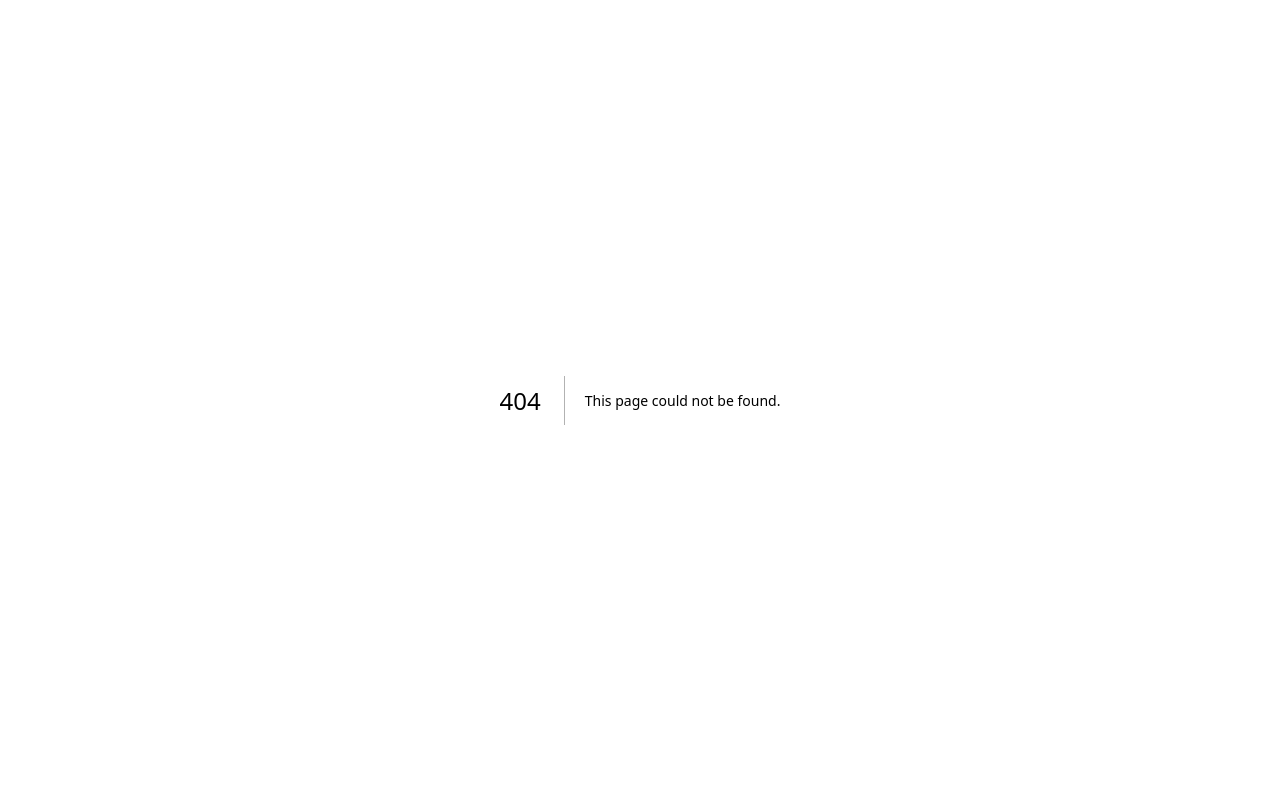
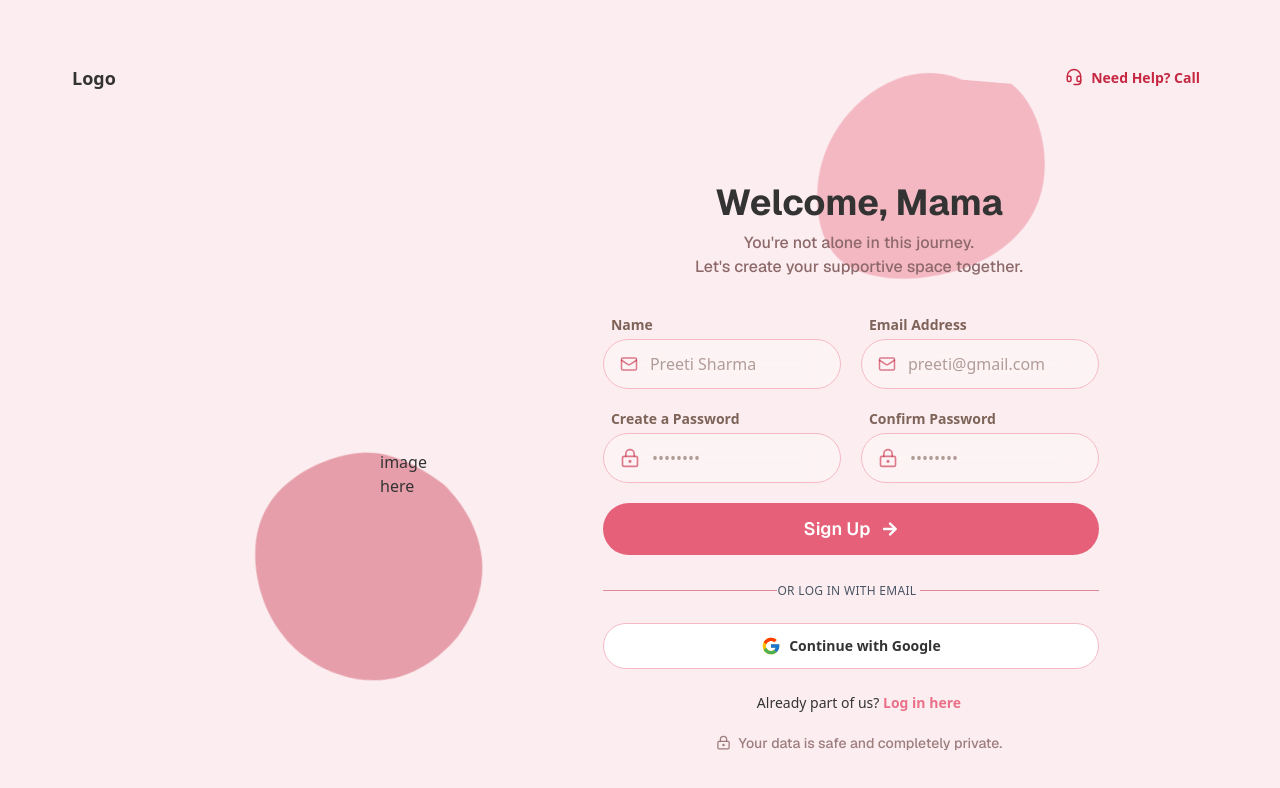
Before and after one commit to Jyoti-43/ppd_risk_analysis, a Next.js app: page /signup in a window 1280 px wide. Before the commit this address had no page. Shown: the top 788 px of the page. Built offline with nearby package versions, Linux system fonts and the light colour scheme.

Commit message:
feat/update(ui): updated css of login , forgot password reset password pages and developed signup page

```diff
--- a/src/app/common/ui/button.tsx
+++ b/src/app/common/ui/button.tsx
@@ -6,11 +6,11 @@ interface ButtonProps extends React.ButtonHTMLAttributes<HTMLButtonElement> {
 }
 
 export default function Button({ variant = 'primary', children, className, ...props }: ButtonProps) {
-  const baseStyles = " py-3 rounded-4xl transition-all duration-200 flex items-center justify-center gap-2";
+  const baseStyles = " md:py-3 py-2 rounded-4xl transition-all duration-200 flex items-center justify-center gap-2";
 
   const variants = {
     // Uses your --color-button and --color-button-hover from @theme
-    primary: "bg-button  hover:bg-button-hover  font-secondary font-semibold text-lg",
+    primary: "bg-button/80  hover:bg-button-hover  font-secondary font-semibold text-lg",
     // Uses your --color-google-border and --google-button-text
     google: "bg-white  border border-google-border text-[#333333] hover:bg-background-hover text-sm font-semibold focus-within:ring-pink-400 focus-within:ring-1",
   };
--- a/src/app/common/ui/input.tsx
+++ b/src/app/common/ui/input.tsx
@@ -24,7 +24,7 @@ export default function Input({
       </div>
 
       {/* Container for the halo effect */}
-      <div className="flex items-center gap-3 group rounded-full w-full  border border-google-border  bg-background-input px-4 py-3   transition-all focus-within:border-button  focus-within:ring-2 focus-within:ring-pink-200">
+      <div className="flex items-center gap-3 group rounded-full w-full  border border-google-border  bg-card/30 backdrop-blur-lg px-4 py-2 md:px-4 md:py-3   transition-all focus-within:border-button  focus-within:ring-2 focus-within:ring-pink-200">
         {/* render the icon if available */}
         {icon && (
           <div className="text-accent/60 shrink-0  flex items-center justify-center">
@@ -33,7 +33,7 @@ export default function Input({
         )}
 
         <input
-          className=" w-full bg-transparent  outline-none text-form-text placeholder:text-label-text/40 "
+          className=" w-full  outline-none text-form-text placeholder:text-label-text/60 "
           {...props}
         />
         {trailingIcon && (
--- a/src/app/forgotPassword/page.tsx
+++ b/src/app/forgotPassword/page.tsx
@@ -11,21 +11,21 @@ const ForgotPassword = () => {
   return (
     <div className=" relative flex flex-col justify-center items-center md:pt-7 mt-2 md:my-0  h-svh md:h-screen font-sans background px-2 overflow-y-auto md:overflow-y-hidden">
       {/* for header section, logo emergency support contact */}
-      <div className="flex  flex-row justify-between items-center w-full max-w-6xl mb-4  px-3">
+      <nav className="flex  flex-row justify-between items-center w-full max-w-6xl mb-4  px-3">
         <div className="text-lg font-semibold font-seperator text-primary">
           Logo
         </div>
-        <div className=" flex flex-row gap-2 text-sm font-medium text-accent">
+        <div className=" flex flex-row gap-2 text-sm font-semibold text-accent">
           <span>
             {" "}
             <Headset size={18} />
           </span>
           Need Help? Call{" "}
         </div>
-      </div>
+      </nav>
      <BlobBackground />
       {/* this dev for the container of login page welcome message plus form  */}
-      <div className="flex flex-col gap-2 justify-center flex-1">
+      <main className="flex flex-col gap-2 justify-center flex-1">
         {/* <div className="mb-8 flex flex-col gap-2"> */}
           <div className="mt-2  flex flex-col items-center justify-center rounded-4xl w-auto max-h-fit gap-2 md:gap-3 bg-card/70 backdrop-blur-md md:w-md  ">
             <div className="w-full h-1 mt-0.5  bg-linear-to-r from-transparent via-accent/40 to-transparent"></div>
@@ -86,7 +86,7 @@ const ForgotPassword = () => {
             </div>
           </div>
 
-        </div>
+        </main>
         {/* login form here */}
       </div>
     // </div>
--- a/src/app/login/page.tsx
+++ b/src/app/login/page.tsx
@@ -1,11 +1,11 @@
-'use client';
+"use client";
 import React from "react";
 import Input from "../common/ui/input";
 import Button from "../common/ui/button";
 import { Headset, LockKeyhole, Mail } from "lucide-react";
 // import { FcGoogle } from "react-icons/fc";
 // import { FaArrowRight } from "react-icons/fa";
-import { IoHeartCircle } from "react-icons/io5";
+
 import dynamic from "next/dynamic";
 
 import BlobBackground from "../common/ui/backgroundblob";
@@ -23,22 +23,22 @@ const LoginPage = () => {
   return (
     <div className=" relative flex flex-col  items-center justify-center md:pt-7 md:my-0  gap-3 min-h-svh md:h-screen font-sans background px-4  overflow-y-auto md:overflow-y-hidden ">
       {/* for header section, logo emergency support contact */}
-      <div className="flex  flex-row justify-between items-center w-full max-w-6xl  mt-  px-3 md:mb-2 md:mt-2">
+      <nav className="flex  flex-row justify-between items-center w-full max-w-6xl  mt-  px-3 md:mb-2 md:mt-2">
         <div className="text-lg font-semibold font-seperator text-primary">
           Logo
         </div>
-        <div className=" flex flex-row gap-2 text-sm font-medium text-accent">
+        <div className=" flex flex-row gap-2 text-sm font-medium text-accent/90  ">
           <span>
             {" "}
             <Headset size={18} />
           </span>
           Need Help? Call{" "}
         </div>
-      </div>
+      </nav>
 
       <BlobBackground />
       {/* this dev for the container of login page welcome message plus form  */}
-      <div className="flex-1 flex flex-col gap-1 md:gap-2 ">
+      <main className="flex-1 flex flex-col gap-1 md:gap-2 ">
         <div className="mb-5  flex flex-col gap-1 md:gap-2 md:mb-3">
           <div className="flex flex-col gap-2 md:gap-2 mb-4 md:mb-3 text-center items-center justify-center">
             <h1 className="text-3xl md:text-4xl font-bold font-primary tracking-tight text-heading">
@@ -104,11 +104,11 @@ const LoginPage = () => {
             <div className="flex flex-col items-center justify-center text-sm mt-2 pt-3 pb-2 md:pt-5 md:pb-3 rounded-b-4xl border-t-0.5 border-google-border bg-[#fae4eb]  w-full">
               <p>
                 {" "}
-                New here?
+                New ?
                 <span>
                   <a href="#" className="text-link hover:underline font-bold ">
                     {" "}
-                    Join our Community!
+                    Register Here!
                   </a>
                 </span>
               </p>
@@ -121,7 +121,7 @@ const LoginPage = () => {
             <span> Your data is safe and completely private.</span>
           </div>
         </div>
-      </div>
+      </main>
     </div>
   );
 };
--- a/src/app/resetPassword/page.tsx
+++ b/src/app/resetPassword/page.tsx
@@ -14,23 +14,23 @@ const ResetPassword = () => {
   return (
     <div className=" relative flex flex-col justify-center items-center md:pt-5 mt-2 md:my-0  h-svh md:h-screen font-sans background px-2 overflow-y-auto md:overflow-y-hidden">
       {/* for header section, logo emergency support contact */}
-      <div className="flex  flex-row justify-between items-center w-full max-w-6xl mb-4  px-3">
+      <nav className="flex  flex-row justify-between items-center w-full max-w-6xl mb-4  px-3">
         <div className="text-lg font-semibold font-seperator text-primary">
           Logo
         </div>
         <div className=" flex flex-row gap-2 text-sm font-medium text-seperator">
-          <Button className="flex flex-row w-full py-2 px-3 mt-2 md:mt-4 mb-2 md:font-semibold font-normal bg-white/30 gap-3 md:text-md  text-seperator hover:text-white ">
+          <Button className="flex flex-row w-full py-2 px-3 mt-2 md:mt-4 mb-2 md:font-semibold font-normal bg-white/70 gap-3 md:text-md  text-sub hover:text-white ">
             <span>
               <ArrowLeft size={18} />
             </span>
             Back to Login
           </Button>
         </div>
-      </div>
+      </nav>
       <BlobBackground />
 
       {/* this dev for the container of login page welcome message plus form  */}
-      <div className="flex flex-col gap-2 justify-center flex-1">
+      <main className="flex flex-col gap-2 justify-center flex-1">
 
         {/* <div className="mb-8 flex flex-col gap-2"> */}
         <div className="flex flex-col gap-2 md:gap-2 mb-4 md:mb-3 text-center items-center justify-center">
@@ -63,7 +63,7 @@ const ResetPassword = () => {
             </Button>
           </div>
         </div>
-      </div>
+      </main>
       {/* login form here */}
     </div>
     // </div>
--- /dev/null
+++ b/src/app/signup/page.tsx
@@ -0,0 +1,142 @@
+"use client";
+import React from "react";
+import Input from "../common/ui/input";
+import Button from "../common/ui/button";
+import { Headset, LockKeyhole, Mail } from "lucide-react";
+import dynamic from "next/dynamic";
+
+import BlobBackground from "../common/ui/backgroundblob";
+
+const FcGoogle = dynamic(
+  () => import("react-icons/fc").then((m) => m.FcGoogle),
+  { ssr: false }
+);
+const FaArrowRight = dynamic(
+  () => import("react-icons/fa").then((m) => m.FaArrowRight),
+  { ssr: false }
+);
+
+const SignUp = () => {
+  return (
+    <div className=" relative grid grid-row justify-items-center  md:pt-5  pt-3 md:my-0  gap-3 min-h-svh md:h-screen font-sans background px-4 pr-6  overflow-y-auto md:overflow-hidden ">
+
+      <nav className="flex  flex-row justify-between items-center w-full max-w-4xl md:max-w-6xl  mt-2  px-3 md:mb-2 md:mt-2">
+        <div className="text-lg font-semibold font-seperator text-primary">
+          Logo
+        </div>
+        <div className=" flex flex-row gap-2 text-sm font-semibold text-accent">
+          <span>
+            {" "}
+            <Headset size={18} />
+          </span>
+          Need Help? Call{" "}
+        </div>
+      </nav>
+
+      <BlobBackground />
+
+
+      {/* main content */}
+      <main className="grid  grid-flow-col  grid-row-2 justify-items-center w-lvw  md:min-w-md lg:max-w-lg gap-8 md:gap-16 lg:gap-24 items-center">
+        <div className="w-full">image here</div>
+
+        <div className="w-sm max-w-sm md:min-w-2xl lg:max-w-2xl">
+          <div className="mb-5 px-6 flex flex-col gap-1 md:gap-2 md:mb-3 md:w-full">
+            <div className="flex flex-col gap-2 md:gap-2 mb-1 md:mb-2  items-center justify-center">
+              <h1 className="text-3xl md:text-4xl font-bold font-primary  text-heading ">
+                Welcome, Mama
+              </h1>
+              <p className="text-sub font-secondary font-medium text-center  ">
+                You're not alone in this journey. <br /> Let's create your
+                supportive space together.
+              </p>
+            </div>
+            <div className="md:mt-2 mt-1 flex flex-col items-center justify-center rounded-4xl  max-h-fit gap-2 w-full  md:gap-2 md:w-auto">
+              <div className="flex flex-col pt-3  pr-4 gap-3 md:gap-4 w-full max-w-sm md:max-w-lg">
+                <div className="grid grid-flow-row grid-cols-2 gap-5 w-full">
+                  <Input
+                    label="Name"
+                    placeholder="Preeti Sharma"
+                    icon={
+                      <Mail
+                        size={18}
+                        className="flex text-center justify-center w-full"
+                      />
+                    }
+                  ></Input>
+
+                  <Input
+                    label="Email Address"
+                    placeholder="preeti@gmail.com"
+                    icon={
+                      <Mail
+                        size={18}
+                        className="flex text-center justify-center w-full"
+                      />
+                    }
+                  ></Input>
+                  <Input
+                    label="Create a Password"
+                    placeholder="••••••••"
+                    icon={<LockKeyhole size={20} />}
+                  ></Input>
+                  <Input
+                    label="Confirm Password"
+                    placeholder="••••••••"
+                    icon={<LockKeyhole size={20} />}
+                  ></Input>
+                </div>
+                <Button className="w-full  md:mt-1  md:mb-2 font-bold  gap-3 text-white ">
+                  Sign Up{" "}
+                  <span>
+                    {" "}
+                    <FaArrowRight size={16} />
+                  </span>{" "}
+                </Button>
+
+                <div className="relative flex py-1 items-center mb-1">
+                  <div className="grow border-t border-accent/50"></div>
+                  <span className="shrink-0  text-xs font-medium tracking-wide text-gray-600 uppercase pr-1">
+                    or log in with email
+                  </span>
+                  <div className="pl-1 grow border-t border-accent/50"></div>
+                </div>
+
+                <Button variant="google" className="w-full pt-2 pb-2 py-3">
+                  <FcGoogle size={20} />
+                  Continue with Google
+                </Button>
+
+                {/* footer of login page */}
+              </div>
+
+              <div className="flex flex-col items-center justify-center text-sm md:mt-2 py-1 md:pt-2 md:pb-2   w-full">
+                <p>
+                  {" "}
+                  Already part of us?
+                  <span>
+                    <a
+                      href="#"
+                      className="text-link hover:underline text-md font-bold "
+                    >
+                      {" "}
+                      Log in here
+                    </a>
+                  </span>
+                </p>
+              </div>
+            </div>
+            <div className="text-sm flex flex-row  gap-2 md:mt-1  items-center justify-center  font-primary font-medium  text-seperator">
+              <span>
+                <LockKeyhole size={15} />
+              </span>
+              <span> Your data is safe and completely private.</span>
+            </div>
+          </div>
+        </div>
+      </main>
+    </div>
+  );
+};
+
+export default SignUp;
--- a/src/app/styles/globals.css
+++ b/src/app/styles/globals.css
@@ -1,17 +1,17 @@
 @import "tailwindcss";
 
 :root {
-  --background: #FCEEF0;
+  --background: #fcf4f5;
   --foreground: #171717;
   /* cardbg and google login button background */
   --card-background: #ffffff;
   /* text color */
   --heading-text: #333333;
   --sub-text: #8e6969;
-  --form-text: #eb8b9e;
-  --form-lable: #ad7f6e;
+  --form-text: #C62842;
+  --form-lable: #7e6359;
   /* buttons bg , hover, border  */
-  --button-background: #ed738b;
+  --button-background: #e03c5d;
   --button-hover: #e16888;
   --button-text-color: #ffffff;
   --google-button-background: #ffffff;
@@ -28,7 +28,7 @@
   --placeholder-text-color: #999999;
   --icon-color: #eb8b9e;
   /* links text color */
-  --link-text-color: #eb8b9e;
+  --link-text-color: #ea7088;
   /* privacy statement   */
   --pravicy-text-color: #999999;
 }
```
